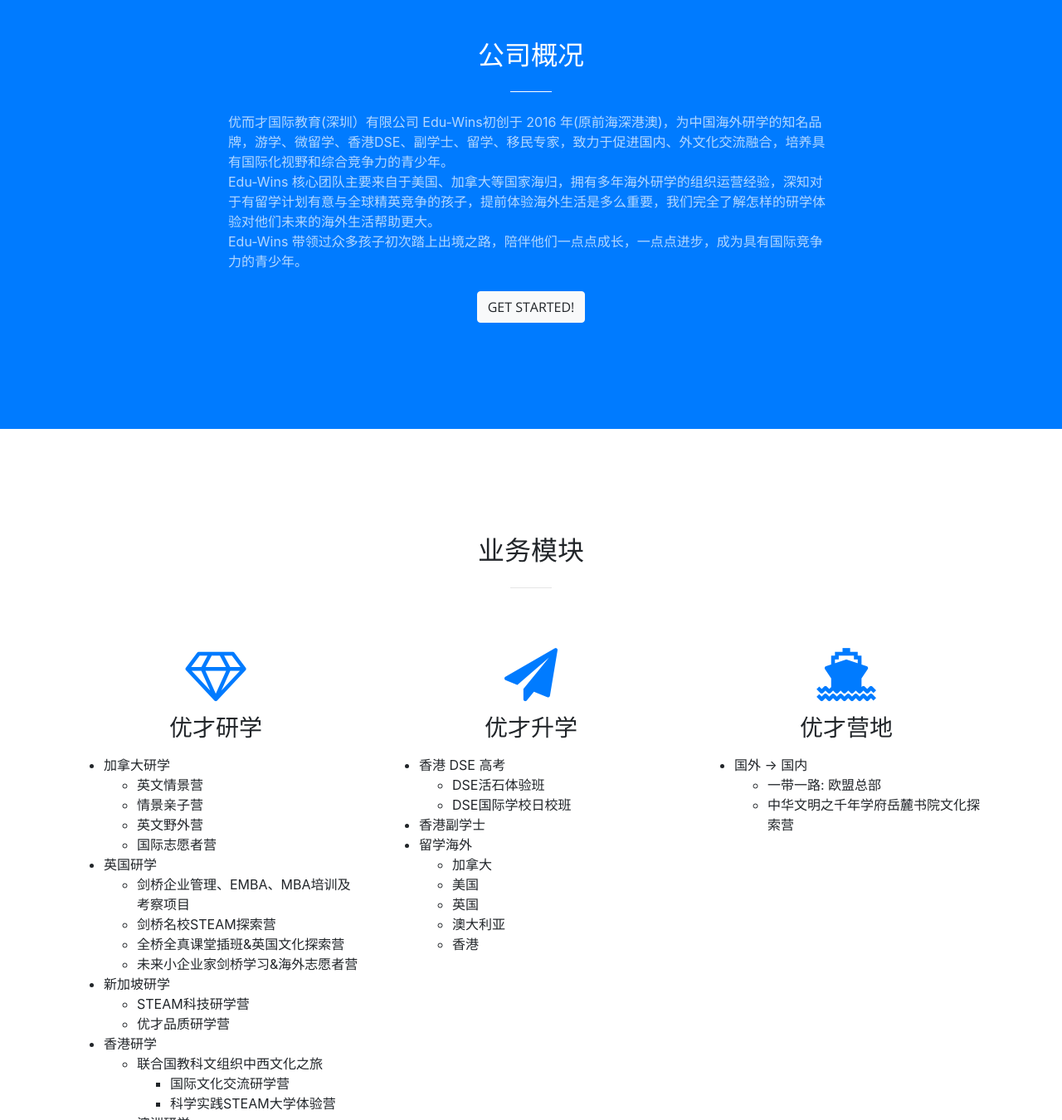
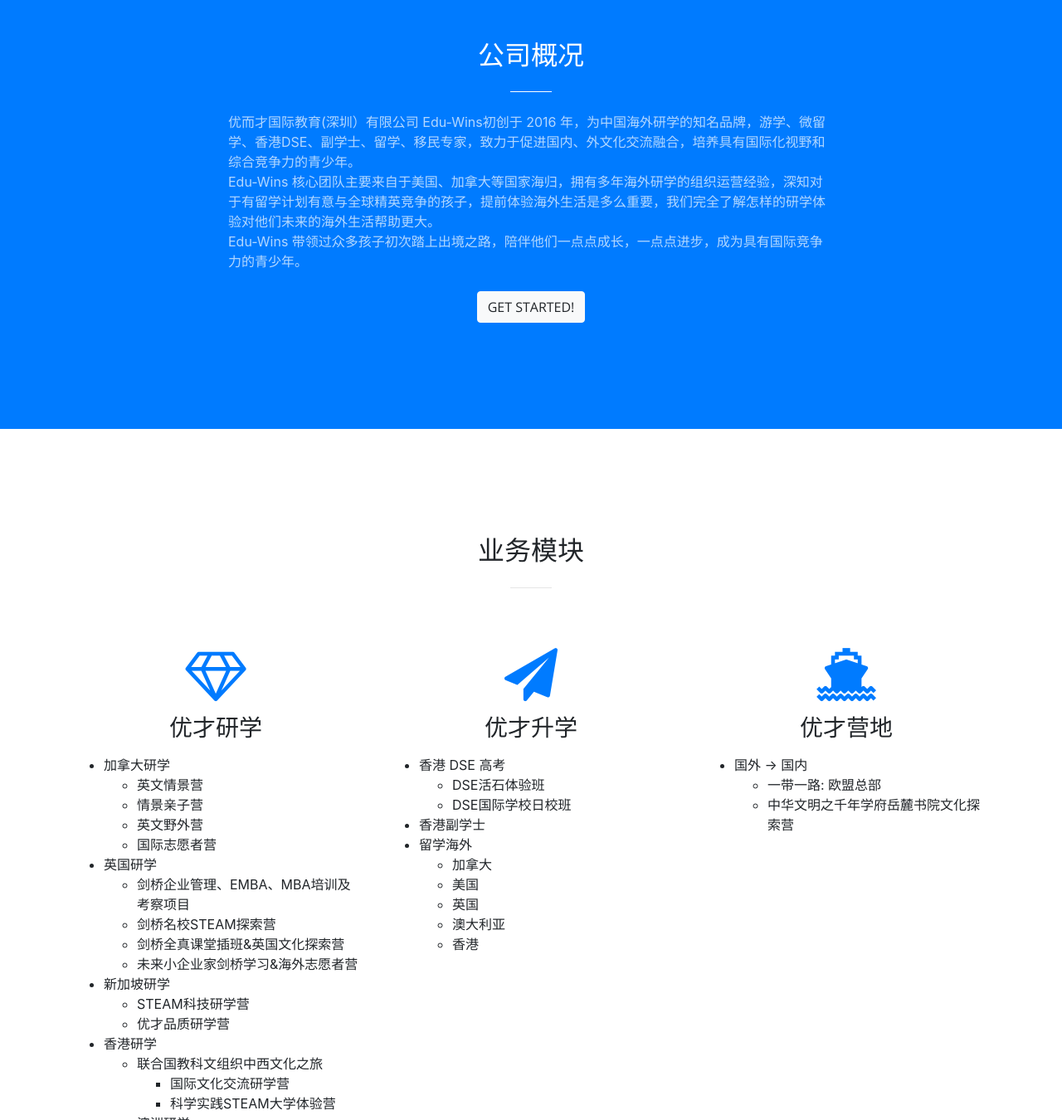
Before and after one commit to edu-wins/edu-wins.github.io, a website with bundled scripts: page index.html in a window 1280 px wide. Shown: the part 880-2230 px from the top of the page at 83% size. Built offline with nearby package versions, Linux system fonts and the light colour scheme; files whose address does not match are found by name.

Commit message:
Update index.html

```diff
--- a/index.html
+++ b/index.html
@@ -92,7 +92,7 @@
             <h2 class="section-heading text-white">公司概况</h2>
             <hr class="light my-4">
             <p class="text-faded text-left mb-4">
-              优而才国际教育(深圳）有限公司 Edu-Wins初创于 2016 年(原前海深港澳)，为中国海外研学的知名品牌，游学、微留学、香港DSE、副学士、留学、移民专家，致力于促进国内、外文化交流融合，培养具有国际化视野和综合竞争力的青少年。<br/>
+              优而才国际教育(深圳）有限公司 Edu-Wins初创于 2016 年，为中国海外研学的知名品牌，游学、微留学、香港DSE、副学士、留学、移民专家，致力于促进国内、外文化交流融合，培养具有国际化视野和综合竞争力的青少年。<br/>
               Edu-Wins 核心团队主要来自于美国、加拿大等国家海归，拥有多年海外研学的组织运营经验，深知对于有留学计划有意与全球精英竞争的孩子，提前体验海外生活是多么重要，我们完全了解怎样的研学体验对他们未来的海外生活帮助更大。<br/>
               Edu-Wins 带领过众多孩子初次踏上出境之路，陪伴他们一点点成长，一点点进步，成为具有国际竞争力的青少年。</p>
             <a class="btn btn-light btn-xl js-scroll-trigger" href="#services">Get Started!</a>
@@ -129,7 +129,7 @@
 			<ul>
 				<li>剑桥企业管理、EMBA、MBA培训及考察项目</li>
 				<li>剑桥名校STEAM探索营</li>
-				<li>全桥全真课堂插班&英国文化探索营</li>
+				<li>剑桥全真课堂插班&英国文化探索营</li>
 				<li>未来小企业家剑桥学习&海外志愿者营</li>
 			</ul>
 		  <li>新加坡研学</li>
```
